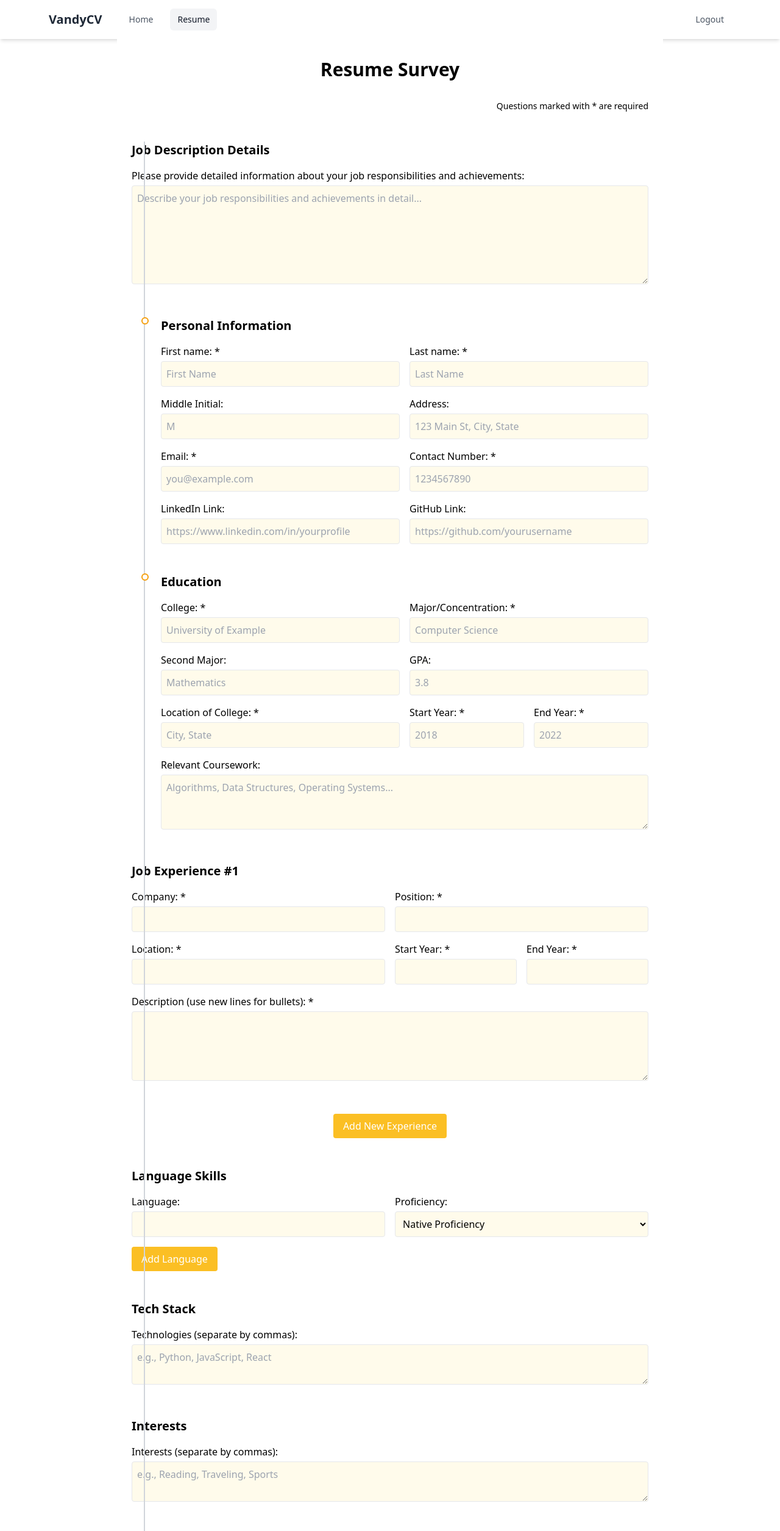
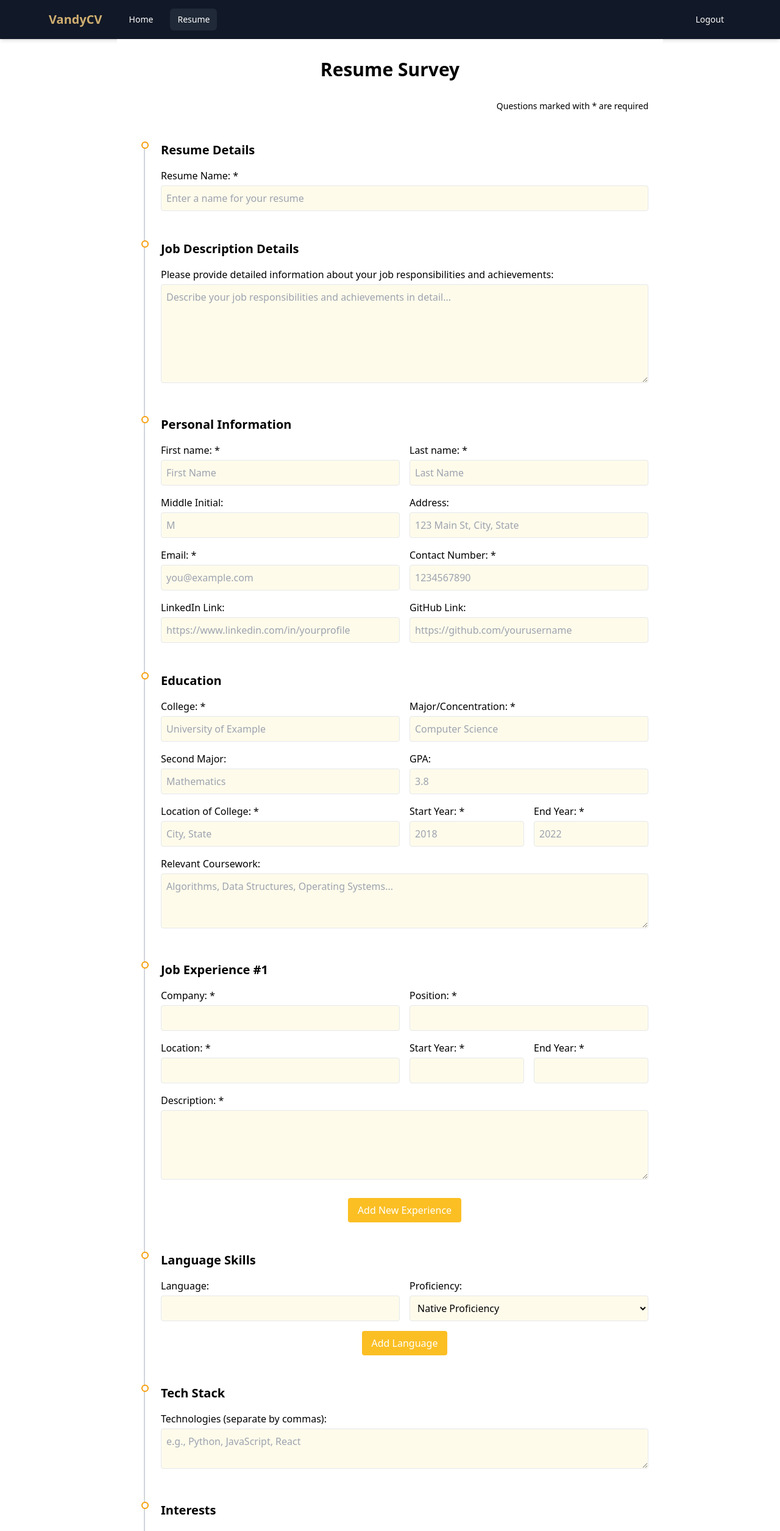
Before and after one commit to mushkul/vandycv, a Next.js app in the folder client/: page /resume in a window 1280 px wide. Shown: the top 2510 px of the page at 61% size. Built offline with nearby package versions, Linux system fonts and the light colour scheme; no server answers; sample sign-in values are in the browser's storage.

Commit message:
added styling

```diff
--- a/client/components/Navbar.tsx
+++ b/client/components/Navbar.tsx
@@ -41,26 +41,26 @@ const Navbar = () => {
     };
 
     return (
-        <nav className="bg-white shadow-md">
+        <nav className="bg-gray-900 shadow-md">
             <div className="max-w-6xl mx-auto px-4">
                 <div className="flex justify-between items-center h-16">
                     <div className="flex items-center space-x-8">
                         <Link href="/" className="flex-shrink-0">
-                            <span className="text-xl font-bold text-gray-800">VandyCV</span>
+                            <span className="text-xl font-bold" style={{ color: '#CFAE70' }}>VandyCV</span>
                         </Link>
                         <div className="hidden md:flex items-center space-x-4">
                             {/* Home link with conditional routing */}
                             <a
                                 href="#"
                                 onClick={handleHomeClick}
-                                className={`text-gray-600 hover:text-gray-900 px-3 py-2 rounded-md text-sm font-medium ${router.pathname === '/' ? 'text-gray-900 bg-gray-100' : ''
+                                className={`text-white hover:text-gray-300 px-3 py-2 rounded-md text-sm font-medium ${router.pathname === '/' ? 'bg-gray-800' : ''
                                     }`}
                             >
                                 Home
                             </a>
                             <Link
                                 href="/resume"
-                                className={`text-gray-600 hover:text-gray-900 px-3 py-2 rounded-md text-sm font-medium ${router.pathname === '/resume' ? 'text-gray-900 bg-gray-100' : ''
+                                className={`text-white hover:text-gray-300 px-3 py-2 rounded-md text-sm font-medium ${router.pathname === '/resume' ? 'bg-gray-800' : ''
                                     }`}
                             >
                                 Resume
@@ -70,11 +70,11 @@ const Navbar = () => {
                     <div>
                         {/* Conditional rendering for the Logout button if the user is logged in */}
                         {isLoggedIn ? (
-                            <button onClick={handleLogout} className="text-gray-600 hover:text-gray-900 px-3 py-2 rounded-md text-sm font-medium">
+                            <button onClick={handleLogout} className="text-white hover:text-gray-300 px-3 py-2 rounded-md text-sm font-medium">
                                 Logout
                             </button>
                         ) : (
-                            <Link href="/login" className="text-gray-600 hover:text-gray-900 px-3 py-2 rounded-md text-sm font-medium">
+                            <Link href="/login" className="text-white hover:text-gray-300 px-3 py-2 rounded-md text-sm font-medium">
                                 Login
                             </Link>
                         )}
--- a/client/components/ResumeQuestionnaire.tsx
+++ b/client/components/ResumeQuestionnaire.tsx
@@ -22,6 +22,7 @@ interface LanguageSkill {
 
 
 interface FormData {
+    resumeName: string; // Add this line
     jobDescriptionDetails: string;
     firstName: string;
     lastName: string;
@@ -112,7 +113,7 @@ const JobExperienceForm: React.FC<{
                 </div>
             </div>
             <div className="col-span-2">
-                <label className="block mb-1">Description (use new lines for bullets): *</label>
+                <label className="block mb-1">Description: *</label>
                 <textarea
                     name="description"
                     value={experience.description}
@@ -165,6 +166,7 @@ const ResumeQuestionnaire: React.FC = () => {
 
     // Initial state for form data
     const [formData, setFormData] = useState<FormData>({
+        resumeName: '', // Initialize the new field
         jobDescriptionDetails: '', // Initialize new field
         firstName: '',
         lastName: '',
@@ -334,9 +336,31 @@ const ResumeQuestionnaire: React.FC = () => {
 
                 {/* Vertical line */}
                 <div className="absolute left-5 top-0 w-0.5 h-full bg-gray-300"></div>
+                {/* Sections */}
 
-                {/* Job Information*/}
-                <section>
+                {/* Resume Name Section */}
+                <section className="relative pl-12">
+                {/* Circle indicator */}
+                <div className="absolute left-4 top-0 w-3 h-3 bg-white border-2 border-amber-500 rounded-full"></div>
+                <h2 className="text-xl font-semibold mb-4">Resume Details</h2>
+                <div>
+                    <label className="block mb-1">Resume Name: *</label>
+                    <input
+                    type="text"
+                    name="resumeName"
+                    value={formData.resumeName}
+                    onChange={handleChange}
+                    required
+                    className="w-full p-2 border rounded bg-amber-50"
+                    placeholder="Enter a name for your resume"
+                    />
+                </div>
+                </section>
+
+                {/* Job Description Details */}
+                    <section className="relative pl-12">
+                    {/* Circle indicator */}
+                    <div className="absolute left-4 top-0 w-3 h-3 bg-white border-2 border-amber-500 rounded-full"></div>
                     <h2 className="text-xl font-semibold mb-4">Job Description Details</h2>
                     <div>
                         <label className="block mb-1">
@@ -574,6 +598,9 @@ const ResumeQuestionnaire: React.FC = () => {
                 </section>
 
                 {/* Job Experience Section */}
+                    <section className="relative pl-12">
+                    {/* Circle indicator */}
+                    <div className="absolute left-4 top-0 w-3 h-3 bg-white border-2 border-amber-500 rounded-full"></div>
                     {formData.jobExperiences.map((experience, index) => (
                         <JobExperienceForm
                         key={index}
@@ -582,7 +609,6 @@ const ResumeQuestionnaire: React.FC = () => {
                         onChange={handleJobExperienceChange}
                         />
                     ))}
-
                     {formData.jobExperiences.length < 4 && (
                         <div className="text-center">
                         <button
@@ -594,9 +620,12 @@ const ResumeQuestionnaire: React.FC = () => {
                         </button>
                         </div>
                     )}
+                </section>
 
                 {/* Language Skills Section */}
-                <section>
+                <section className="relative pl-12">
+                {/* Circle indicator */}
+                <div className="absolute left-4 top-0 w-3 h-3 bg-white border-2 border-amber-500 rounded-full"></div>
                     <h2 className="text-xl font-semibold mb-4">Language Skills</h2>
                     {formData.languageSkills.map((skill, index) => (
                         <LanguageSkillForm
@@ -610,6 +639,7 @@ const ResumeQuestionnaire: React.FC = () => {
                         }}
                         />
                     ))}
+                    <div className="text-center">
                     <button
                         type="button"
                         onClick={() => {
@@ -625,10 +655,13 @@ const ResumeQuestionnaire: React.FC = () => {
                     >
                         Add Language
                     </button>
+                    </div>
+
                 </section>
-
                 {/* Tech Stack */}
-                <section>
+                    <section className="relative pl-12">
+                    {/* Circle indicator */}
+                    <div className="absolute left-4 top-0 w-3 h-3 bg-white border-2 border-amber-500 rounded-full"></div>
                     <h2 className="text-xl font-semibold mb-4">Tech Stack</h2>
                     <div>
                         <label className="block mb-1">Technologies (separate by commas):</label>
@@ -644,7 +677,9 @@ const ResumeQuestionnaire: React.FC = () => {
                     </section>
 
                 {/* Interests */}
-                <section>
+                    <section className="relative pl-12">
+                    {/* Circle indicator */}
+                    <div className="absolute left-4 top-0 w-3 h-3 bg-white border-2 border-amber-500 rounded-full"></div>
                     <h2 className="text-xl font-semibold mb-4">Interests</h2>
                     <div>
                         <label className="block mb-1">Interests (separate by commas):</label>
@@ -657,17 +692,19 @@ const ResumeQuestionnaire: React.FC = () => {
                         placeholder="e.g., Reading, Traveling, Sports"
                         ></textarea>
                     </div>
-                </section>
+                        <div className="text-center">
 
-                {/* Submit Button */}
-                <div className="text-center">
                         <button
                             type="submit"
-                        className="bg-amber-500 text-white px-6 py-2 rounded hover:bg-amber-600 transition-colors"
+                            className="bg-amber-400 text-white px-4 py-2 rounded hover:bg-amber-500 transition-colors"
                         >
                             Submit
                         </button>
                     </div>
+                    </section>
+
+                {/* Submit Button */}
+
             </form>
 
             {/* Display loading and error messages */}
```
Also changed, not shown: client/pages/dashboard.tsx (+62 -21 lines), 1 other file (tests, documents, lock files or other folders). Lines whose indentation alone changed are shown as unchanged.
